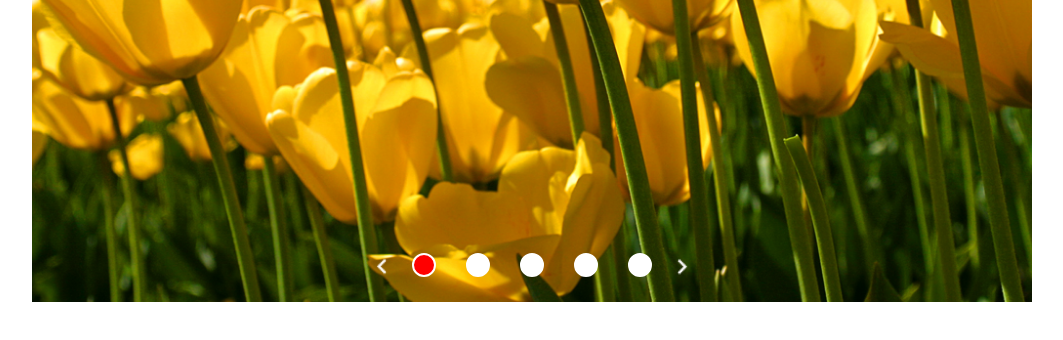
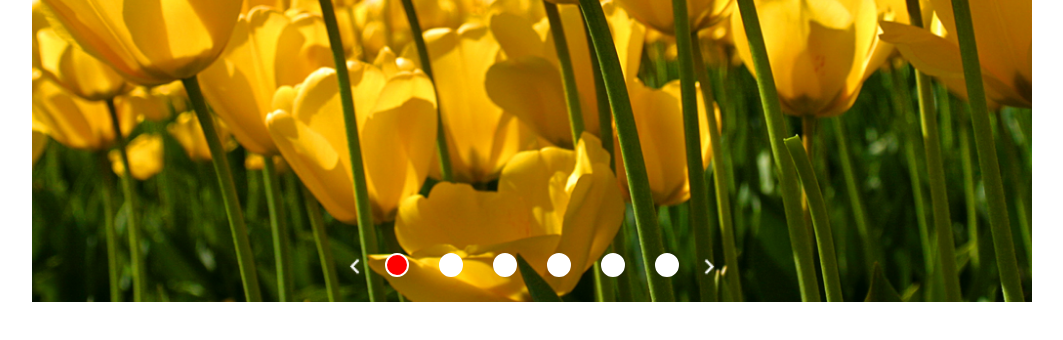
Before and after one commit to vit134/vit-gallery, a website: page app/index.html in a window 1280 px wide. Both pictures are taken after a click on the element 490 px from the left and 715 px from the top of the page. Shown: the part 448-788 px from the top of the page, without its empty margins (108-1171 px from the left). Drawn offline with Linux system fonts and the light colour scheme; files that its build step writes are made by us from their sources; files whose address does not match are found by name.

Commit message:
v-2.0/nw experiment with height of img

```diff
--- a/app/index.html
+++ b/app/index.html
@@ -16,7 +16,7 @@
                 </span>
                 <img src="app/images/Tulips.jpg" class="">
             </div>
-            <div class="gallery__img-block">
+            <div class="gallery__img-block current">
                 <span class="">
                     Описание фото 2
                 </span>
@@ -40,6 +40,12 @@
                 </span>
                 <img src="app/images/Jellyfish.jpg" class="">
             </div>
+            <div class="gallery__img-block">
+                <span class="">
+                    Описание фото 6
+                </span>
+                <img src="http://placekitten.com/760/400" class="">
+            </div>
             <div class="gallery__controls">
 
             </div>
--- a/app/scripts/repo/gallery.js
+++ b/app/scripts/repo/gallery.js
@@ -92,13 +92,35 @@
         }
 
         function setGalleryHeight() {
+
             var heightArr = [];
+
             $imgBlock.each(function(){
                 var imhHeight = $(this).find('.gallery__img-block__img').height();
                 heightArr.push(imhHeight);
             })
 
-            $this.css('height', Math.max.apply(null, heightArr));
+            var galleryHeight = $this.css('height', Math.max.apply(null, heightArr));
+
+            $imgBlock.each(function(){
+                var img = $(this).find('.gallery__img-block__img');
+                var imhHeight = img.height();
+
+                console.log(img)
+                console.log(imhHeight)
+                var styles = {
+                    position: 'absolute',
+                    top: '50%',
+                    marginTop: -(imhHeight / 2)
+                }
+
+                if (imhHeight < galleryHeight) {
+
+                    img.css(styles)
+                }
+            })
+
+
         }
 
         function createControls() {
@@ -138,7 +160,7 @@
             })
         }
 
-        function nextSlide() {
+        function nextSlide(callback) {
             //console.log(galleryInnerPosition)
             if (!$currentBlock.is(':last-child')) {
                 //console.log(currentBlockIndex);
@@ -158,11 +180,15 @@
                 $('.gallery__controls__item:eq('+  currentBlockIndex +')').addClass('current');
 
                 updateSlideVariables();
+
+                if (callback) {
+                    callback();
+                }
             }
 
         }
 
-        function prevSlide() {
+        function prevSlide(callback) {
             //console.log(galleryInnerPosition)
             if (!$currentBlock.is(':first-child')) {
 
@@ -170,7 +196,6 @@
                     left: galleryInnerPosition + $imgBlock.width()
                 }, settings.animateSpeed);
 
-                console.log(galleryInnerPosition);
 
                 galleryInnerPosition = galleryInnerPosition + $imgBlock.width();
 
@@ -184,6 +209,10 @@
                 $('.gallery__controls__item:eq('+  currentBlockIndex +')').addClass('current');
 
                 updateSlideVariables();
+
+                if (callback) {
+                    callback();
+                }
             }
 
         }
@@ -191,15 +220,7 @@
         function goToSlide(clickItem) {
             var thisIndex = clickItem.index();
 
-            console.log('на что нажали ', thisIndex);
-            console.log('какой был ',currentBlockIndex);
-            console.log($currentBlock)
-            console.log(galleryInnerPosition)
-            console.log()
-
-            //console.log(galleryInnerPosition)
             if (currentBlockIndex < thisIndex) {
-                //console.log('> ')
                 $galleryInner.animate({
                     left: galleryInnerPosition - ( $imgBlock.width() * ( thisIndex -  currentBlockIndex))
                 }, settings.animateSpeed);
@@ -207,8 +228,7 @@
                 galleryInnerPosition = galleryInnerPosition - ( $imgBlock.width() * ( thisIndex -  currentBlockIndex))
 
             } else {
-                //console.log('< ')
-                console.log('(' + $imgBlock.width() + '*' + '(' + thisIndex  + '+' +  currentBlockIndex + ') ) + ' +  galleryInnerPosition )
+                //console.log('(' + $imgBlock.width() + '*' + '(' + thisIndex  + '+' +  currentBlockIndex + ') ) + ' +  galleryInnerPosition )
                 $galleryInner.animate({
                     left:  - ( $imgBlock.width() * ( thisIndex +  currentBlockIndex) +  galleryInnerPosition)
                 }, settings.animateSpeed);
@@ -254,7 +274,7 @@
         function getCurrentSlide() {
             var index = 0;
 
-            if ($galleryInner.find('.current') > 0) {
+            if ($galleryInner.find('.current').length > 0) {
                 index = $galleryInner.find('.current').index();
                 $controlsItem.eq(index).addClass('current');
                 $galleryInner.css('left', - (index * $imgBlock.width()));
@@ -262,7 +282,8 @@
                 $imgBlock.first().addClass('current');
                 $controlsItem.first().addClass('current');
             }
-            updatevariables();
+
+            updateSlideVariables();
 
         }
 
```
Also changed, not shown: dist/scripts/gallery.js, dist/styles/__main.css, dist/styles/_main.css.
